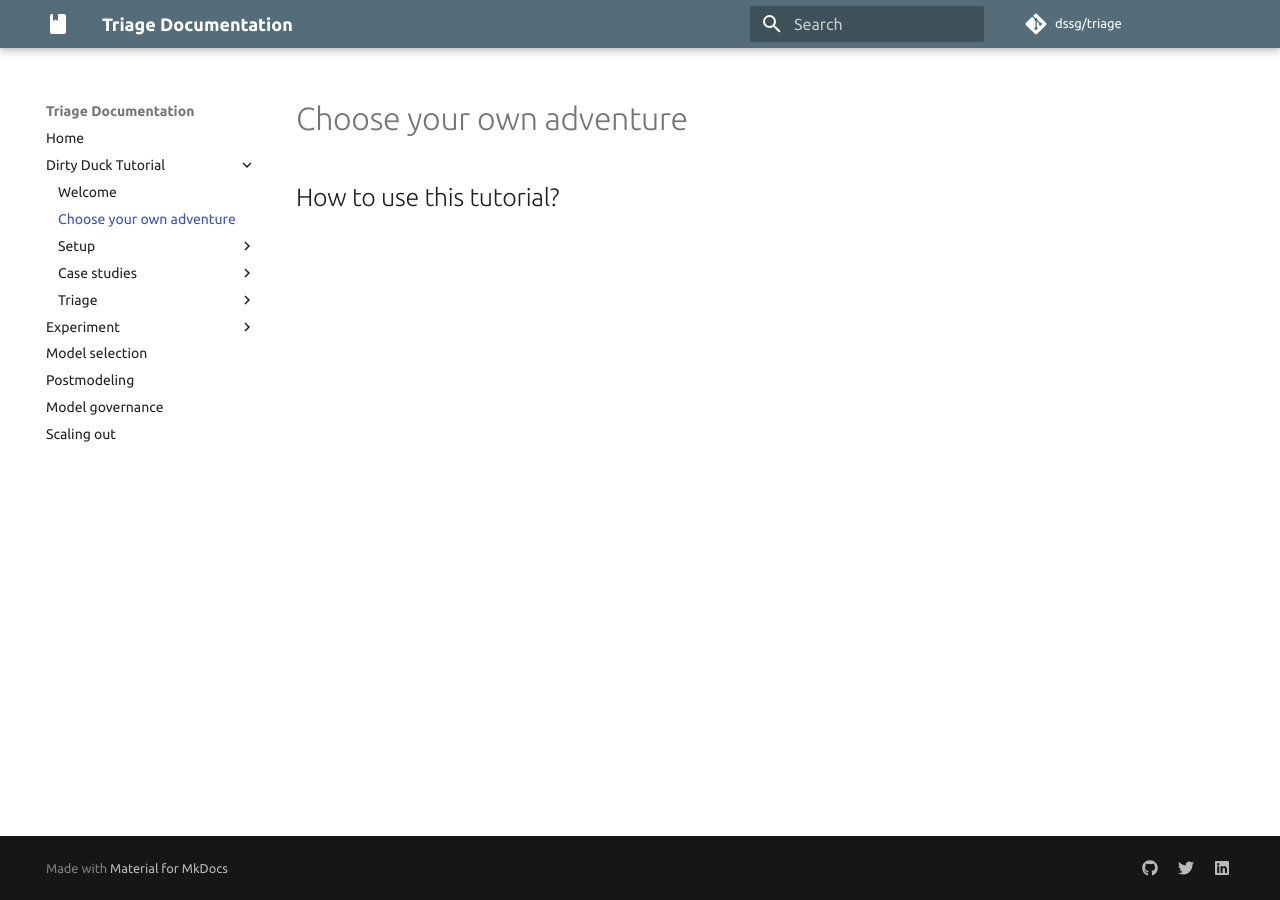
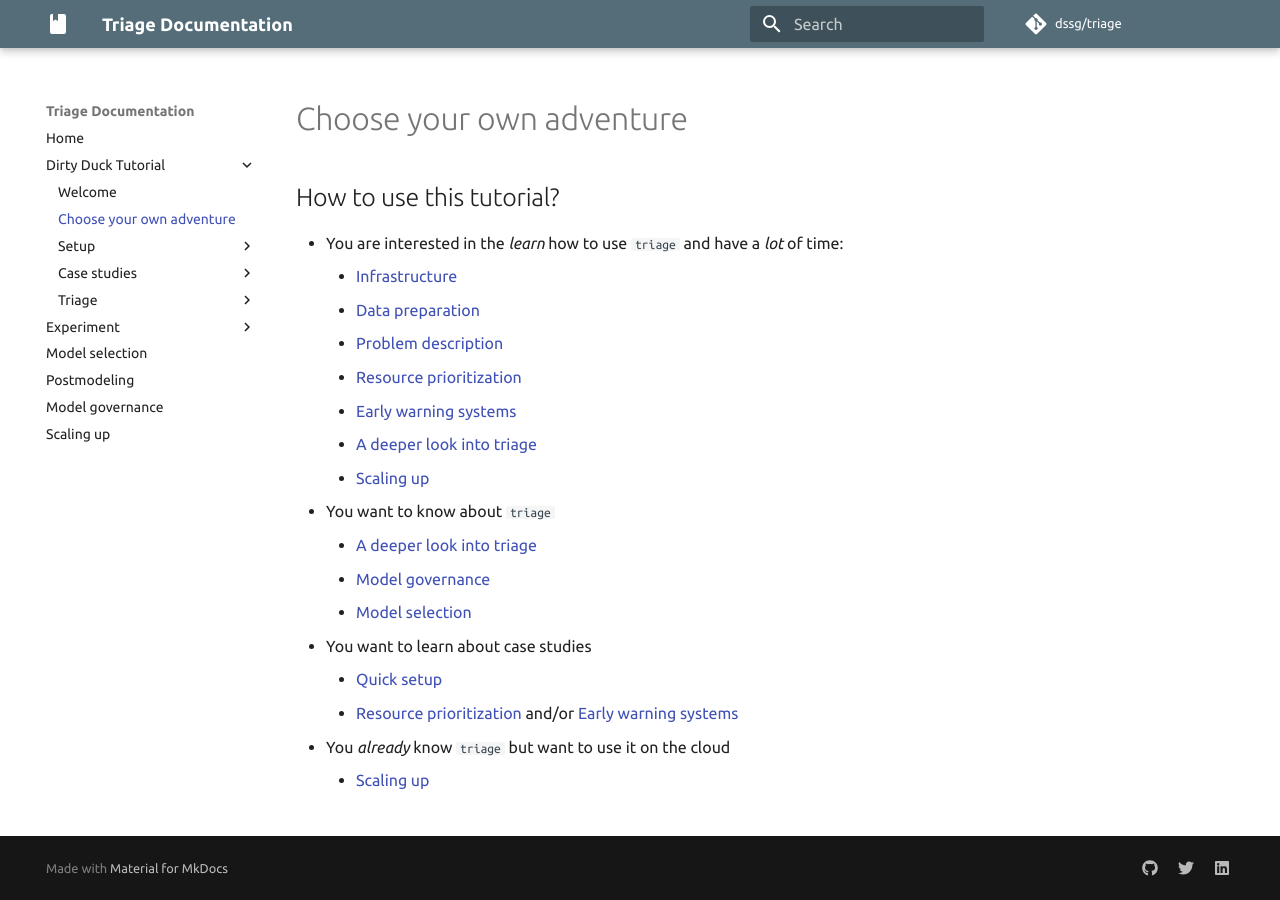
Before and after one commit to dssg/triage, an MkDocs documentation site: the page built from docs/sources/dirtyduck/docs/choose_your_own_adventure.md, in a window 1280 px wide. Built offline with MkDocs 1.6.1 and Material for MkDocs 9.7.7, drawn with Linux system fonts in a browser that asks for light colours; a script that is not in the unit is left out; comment, search, counter and statistics services are not loaded.

Commit message:
Completed description of potential paths for Dirty duck

```diff
--- a/docs/mkdocs.yml
+++ b/docs/mkdocs.yml
@@ -84,4 +84,4 @@ nav:
   - Model selection: dirtyduck/docs/audition.md
   - Postmodeling: postmodeling/index.md
   - Model governance:  dirtyduck/docs/ml_governance.md
-  - Scaling out: dirtyduck/docs/aws_batch.md
+  - Scaling up: dirtyduck/docs/aws_batch.md
--- a/docs/sources/dirtyduck/docs/choose_your_own_adventure.md
+++ b/docs/sources/dirtyduck/docs/choose_your_own_adventure.md
@@ -1 +1,19 @@
 # How to use this tutorial?
+
+-   You are interested in the *learn* how to use `triage` and have a *lot* of time:
+    -   [Infrastructure](02_infrastructure.md)
+    -   [Data preparation](03_data_preparation.md)
+    -   [Problem description](01_intro.md)
+    -   [Resource prioritization](05_inspections.md)
+    -   [Early warning systems](06_eis.md)
+    -   [A deeper look into triage](04_triage_intro.md)
+    -   [Scaling up](09_aws_batch.md)
+-   You want to know about `triage`
+    -   [A deeper look into triage](04_triage_intro.md)
+    -   [Model governance](ml_governance.md)
+    -   [Model selection](audition.md)
+-   You want to learn about case studies
+    -   [Quick setup](07_quick_setup.md)
+    -   [Resource prioritization](05_inspections.md) and/or [Early warning systems](06_eis.md)
+-   You *already* know `triage` but want to use it on the cloud
+    -   [Scaling up](09_aws_batch.md)
```
Also changed, not shown: docs/sources/dirtyduck/org/choose_your_own_adventure.org (+19 -0 lines).
